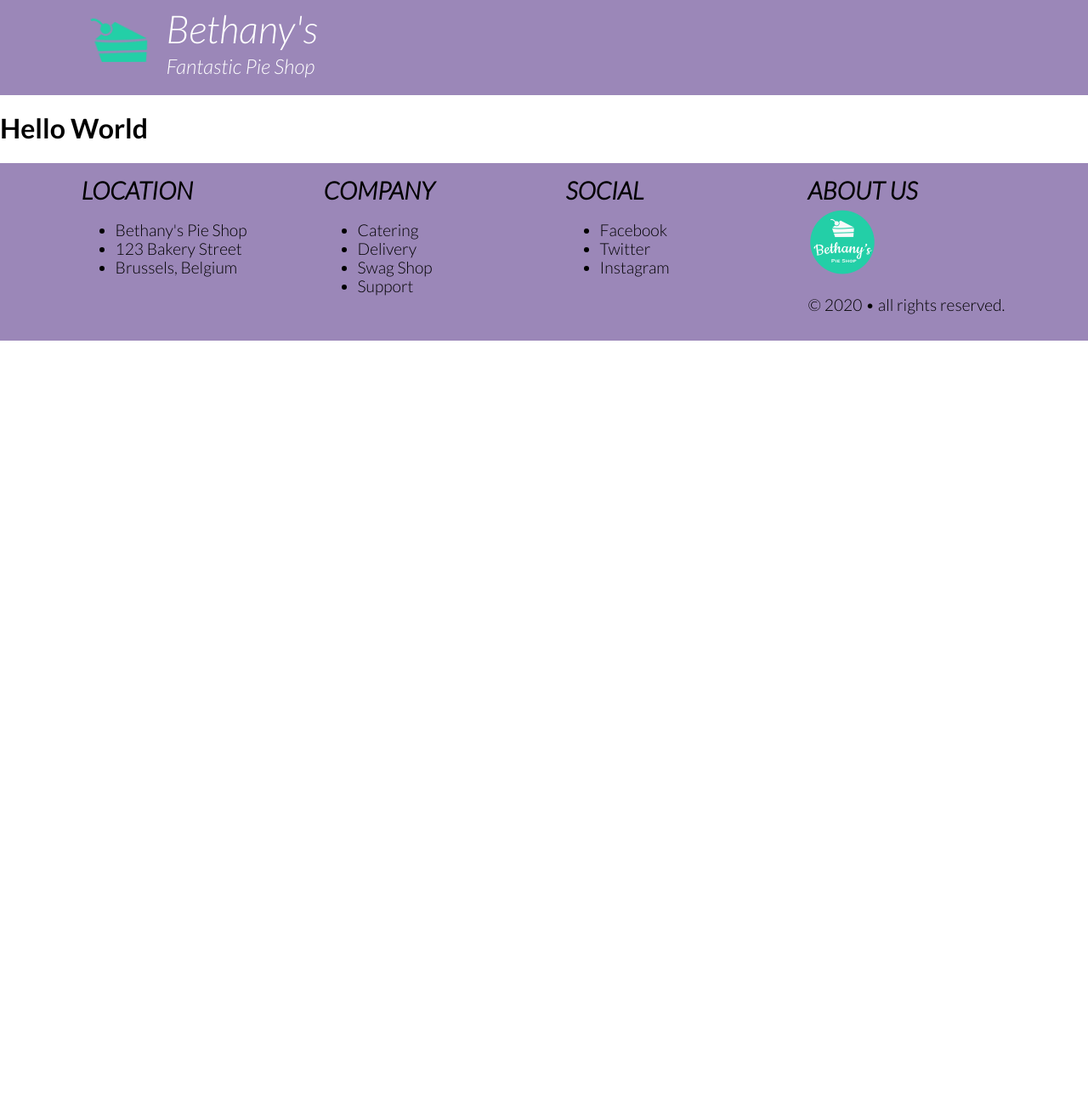
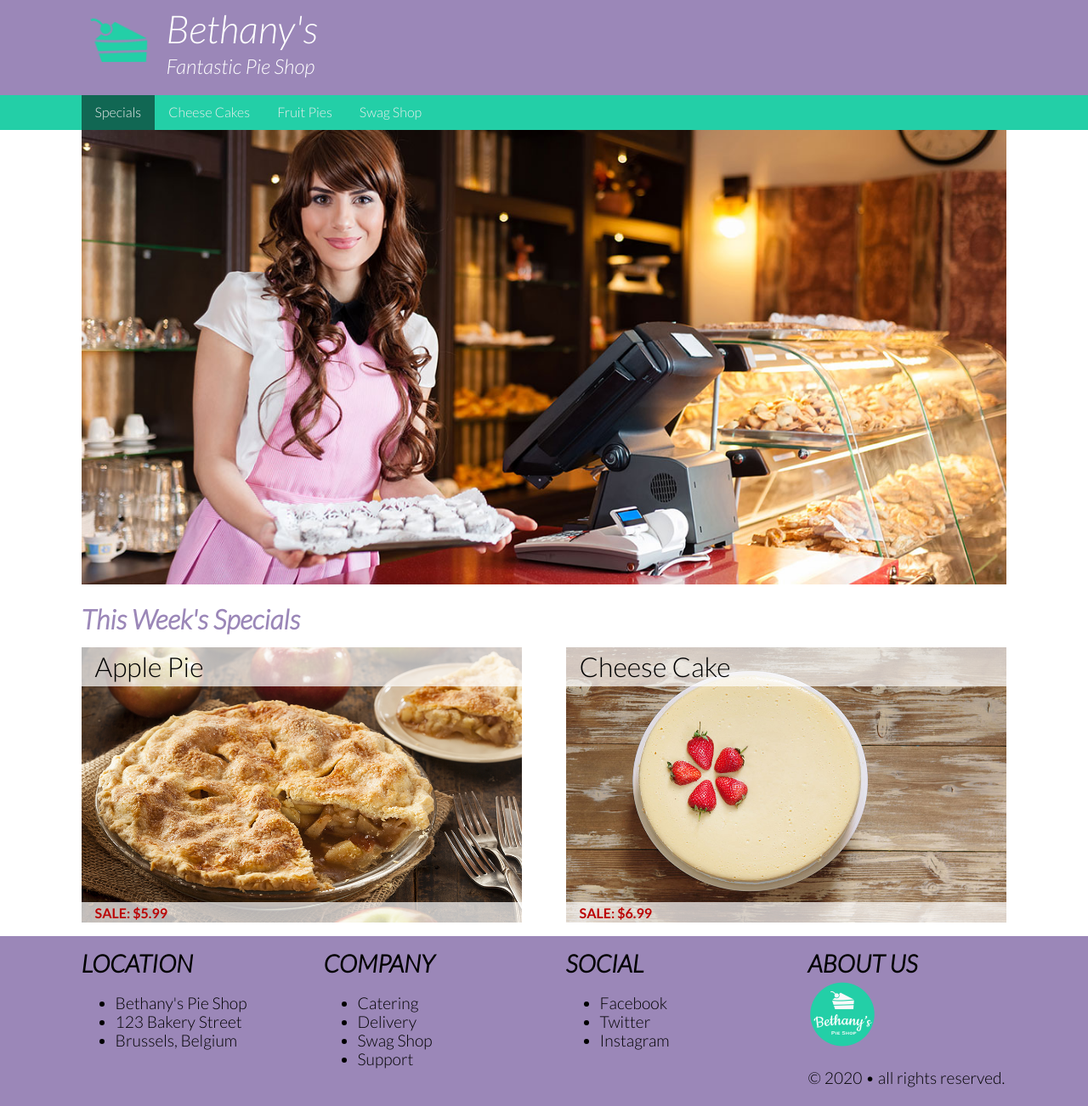
Before and after one commit to albashir-ibrahim/Page-layout-with-css, a plain HTML site: page index.html in a window 1280 px wide. Shown: the whole page at 85% size. Before the commit the page ends 800 px from the top, so only its background shows below. Drawn offline with Linux system fonts and the light colour scheme.

Commit message:
added the main content and styled them

```diff
--- a/css/large.css
+++ b/css/large.css
@@ -3,6 +3,10 @@
 
     .large-3 {width: 25%;}
 
+    nav ul {margin-left: 2vw;}
+    nav li {width:auto;}
+    nav a {padding: .7rem 1rem;}
+
 
 
 }/*end of media query*/
--- a/css/medium.css
+++ b/css/medium.css
@@ -3,7 +3,12 @@
     header h1 {font-size: 2.85rem;}
     header h2 {font-size: 1.5rem;}
     header img {height: 100px;}
+
     .medium-6 {width: 50%;}
+
+    nav button {display: none;}
+nav ul {display: block;}
+nav li {width: 25%; float: left;}
 
 
 
--- a/css/small.css
+++ b/css/small.css
@@ -44,6 +44,61 @@ header h2 {
     font-size: 1.05rem;
 }
 
+button#hamburgerBtn {
+    background: none;
+    border:none;
+    color: #fff;
+    font-size: 2.4rem;
+    cursor: pointer;
+    padding: 0 30px 0 2vw;
+    }
+
+    nav {
+        background-color: #23cfa7;
+    }
+    nav ul { margin: 0; padding: 0;}
+    nav ul li { list-style-type: none;}
+    nav a {
+        display: block;
+        padding: .8rem 0;
+        color: #eee;
+        text-align: center;
+        text-decoration: none;
+    }
+
+    nav li.active {background-color: rgba(0,0,0,0.5);}
+    nav a:hover {background-color: rgba(0,0,0,0.2);}
+
+    nav ul.open {display: block;}
+    nav ul {display: none;}
+
+    main h1 {
+        color: #9b87b8;
+        font-style: italic;
+        margin: .5rem 0 .1rem 0;
+        font-size: 2rem;
+    }
+
+    .labeled {position: relative;}
+
+    .labeled h6, .labeled p {
+        position: absolute;
+        background-color: rgba(255,255,255,.7);
+        margin: 0;
+        width: 100%;
+        padding: .3rem 1rem;
+    }
+    .labeled h6 {
+        top: 0;
+        font-size: 2rem;
+        font-weight: 300;
+    }
+    .labeled p {
+        bottom: 0;
+        font-weight: 700;
+        color: #b00;
+    }
+
 
 footer {
     background-color: #9b87b8;
--- a/index.html
+++ b/index.html
@@ -24,12 +24,42 @@
     </div><!--end of row-->
 </header>
 
-<nav>
-
+<nav class="clearfix">
+    <div class="row limited">
+        <button id="hamburgerBtn">&#9776</button>
+        <ul id="primaryNav">
+            <li class="active"><a href="#">Specials</a></li>
+            <li><a href="#">Cheese Cakes</a></li>
+            <li><a href="#">Fruit Pies</a></li>
+            <li><a href="#">Swag Shop</a></li>
+        </ul>
+    </div><!--end of row-->
 </nav>
 
-<main>
-<h1>Hello World</h1>
+<main class="clearfix">
+<div class="row limited">
+    <section class="column small-12">
+        <img src="images/bethany-fullsize.jpg" alt="bety's hero image" width="1140" height="561">
+    </section>
+</div><!--end of row-->
+<div class="row limited">
+    <section class="column small-12">
+        <h1>This Week's Specials</h1>
+    </section>
+</div><!--end of row-->
+<div class="row limited">
+    <section class="column small-12 medium-6 labeled">
+        <h6>Apple Pie</h6>
+        <img src="images/products/applepie.jpg" alt="apple pie">
+        <p>SALE: $5.99</p>
+    </section>
+    <section class="column small-12 medium-6 labeled">
+        <h6>Cheese Cake</h6>
+        <img src="images/products/cheesecake.jpg" alt="cheese">
+        <p>SALE: $6.99</p>
+    </section>
+</div><!--end of row-->
+
 </main>
 
 <footer class="clearfix">
@@ -66,5 +96,6 @@
         </section>
         </div> <!-- end row -->
 </footer>
+<script src="js/menutoggle.js"></script>
 </body>
 </html>
--- /dev/null
+++ b/js/menutoggle.js
@@ -0,0 +1,5 @@
+function toggleMenu() {
+    document.getElementById("primaryNav").classList.toggle("open");
+}
+let x = document.getElementById('hamburgerBtn');
+x.onclick = toggleMenu;
```
Also changed, not shown: css/normalize.css.
